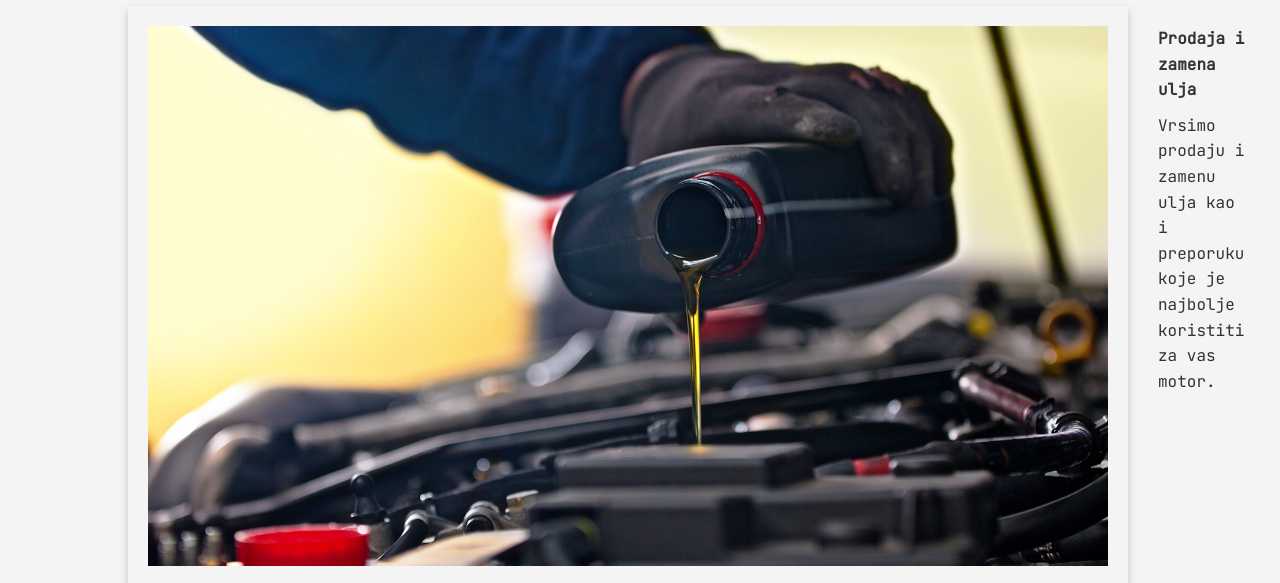
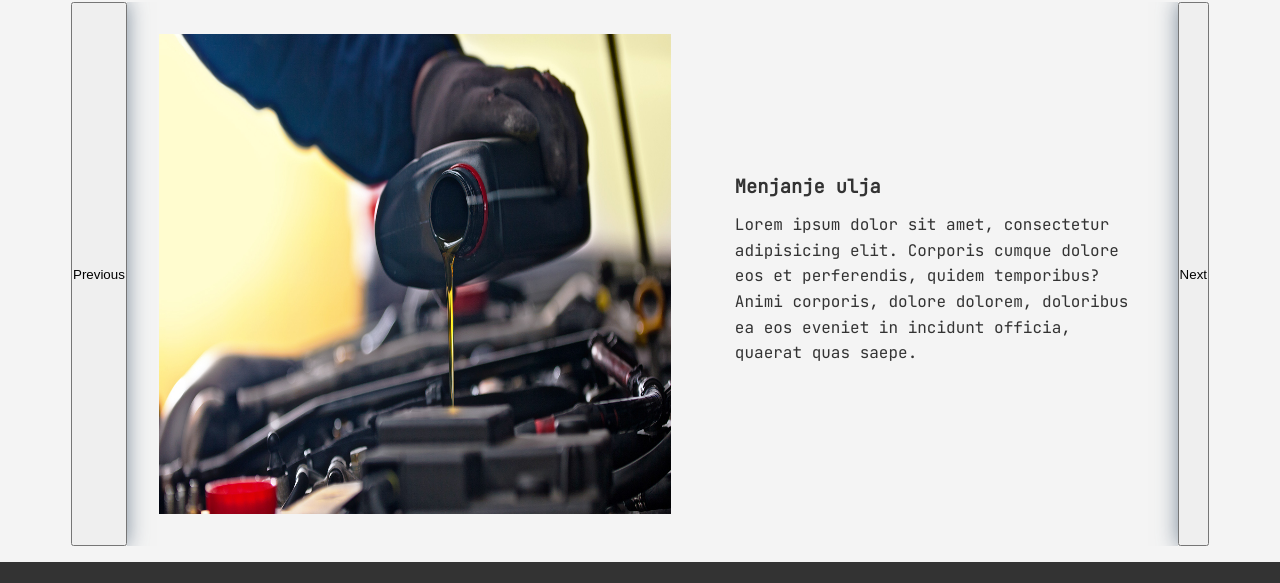
Before and after one commit to Mixilino/EposProjekat, a plain HTML site: page usluge.html in a window 1280 px wide. Shown: the part 114-697 px from the top of the page. Drawn offline with nearby package versions, Linux system fonts and the light colour scheme.

```diff
--- a/css/kontakt.css
+++ b/css/kontakt.css
@@ -9,7 +9,6 @@
 }
 .brand{
     text-align: center;
-
 }
 .wrapper {
     box-shadow: 0 0 20px 0 rgba(72,94,116,0.7);
--- a/css/usluge.css
+++ b/css/usluge.css
@@ -1,34 +1,40 @@
-.carousel{
-    width: 90vw;
-    height: 90vh;
-    padding-top: 20px;
+.container {
+    max-width: 1170px;
     margin-left: auto;
-}
-.carousel img{
-    margin-left: auto;
-    width: 400px;
-    height: auto;
-}
-.card {
-    /* Add shadows to create the "card" effect */
-    padding: 20px;
+    margin-right: auto;
     display: flex;
-    flex-direction: row;
-    justify-content: space-around;
-    width: 1000px;
-    box-shadow: 0 4px 8px 0 rgba(0,0,0,0.2);
-    transition: 0.3s;
-}
-.card img{
-    flex-grow: 2;
-    width: 40vw;
-    height: auto;
+    padding: 1em 1em ;
 }
 
-.card:hover {
-    box-shadow: 0 8px 16px 0 rgba(0,0,0,0.2);
+.wrapper2 {
+    box-shadow: 0 0 20px 0 rgba(72, 94, 116, 0.7);
+    display: grid;
+    flex-direction: column-reverse;
+    justify-content: space-between;
+    align-items: center;
+
 }
-.card .container{
-    padding-left: 50px;
-    display: inline-block;
+.wrapper2 img{
+    width: 65vw;
+    height: 60vh;
 }
+.wrapper2 > * {
+    padding: 1em;
+}
+.wrapper2 {
+
+}
+
+@media (min-width: 800px) {
+    .wrapper2{
+        display: grid;
+        grid-template-columns: 1fr 1fr;
+    }
+    .wrapper2 >*{
+        padding: 2em;
+    }
+    .wrapper2 img {
+        width: 40vw;
+    }
+
+}
--- /dev/null
+++ b/css/vendors/slick.css
@@ -0,0 +1,119 @@
+/* Slider */
+.slick-slider
+{
+    position: relative;
+
+    display: block;
+    box-sizing: border-box;
+
+    -webkit-user-select: none;
+       -moz-user-select: none;
+        -ms-user-select: none;
+            user-select: none;
+
+    -webkit-touch-callout: none;
+    -khtml-user-select: none;
+    -ms-touch-action: pan-y;
+        touch-action: pan-y;
+    -webkit-tap-highlight-color: transparent;
+}
+
+.slick-list
+{
+    position: relative;
+
+    display: block;
+    overflow: hidden;
+
+    margin: 0;
+    padding: 0;
+}
+.slick-list:focus
+{
+    outline: none;
+}
+.slick-list.dragging
+{
+    cursor: pointer;
+    cursor: hand;
+}
+
+.slick-slider .slick-track,
+.slick-slider .slick-list
+{
+    -webkit-transform: translate3d(0, 0, 0);
+       -moz-transform: translate3d(0, 0, 0);
+        -ms-transform: translate3d(0, 0, 0);
+         -o-transform: translate3d(0, 0, 0);
+            transform: translate3d(0, 0, 0);
+}
+
+.slick-track
+{
+    position: relative;
+    top: 0;
+    left: 0;
+
+    display: block;
+    margin-left: auto;
+    margin-right: auto;
+}
+.slick-track:before,
+.slick-track:after
+{
+    display: table;
+
+    content: '';
+}
+.slick-track:after
+{
+    clear: both;
+}
+.slick-loading .slick-track
+{
+    visibility: hidden;
+}
+
+.slick-slide
+{
+    display: none;
+    float: left;
+
+    height: 100%;
+    min-height: 1px;
+}
+[dir='rtl'] .slick-slide
+{
+    float: right;
+}
+.slick-slide img
+{
+    display: block;
+}
+.slick-slide.slick-loading img
+{
+    display: none;
+}
+.slick-slide.dragging img
+{
+    pointer-events: none;
+}
+.slick-initialized .slick-slide
+{
+    display: grid;
+}
+.slick-loading .slick-slide
+{
+    visibility: hidden;
+}
+.slick-vertical .slick-slide
+{
+    display: block;
+
+    height: auto;
+
+    border: 1px solid transparent;
+}
+.slick-arrow.slick-hidden {
+    display: none;
+}
--- a/js/usluge.js
+++ b/js/usluge.js
@@ -0,0 +1,4 @@
+$('.container').slick({
+
+});
+console.log("caosaod")
--- a/usluge.html
+++ b/usluge.html
@@ -1,9 +1,8 @@
-<!doctype html>
-<html class="no-js" lang="">
-
+<!DOCTYPE html>
+<html lang="en">
 <head>
-    <meta charset="utf-8">
-    <title>Usluge</title>
+    <meta charset="UTF-8">
+    <title>Kontakt</title>
     <meta name="description" content="">
     <meta name="viewport" content="width=device-width, initial-scale=1">
     <link
@@ -12,20 +11,13 @@
             integrity="sha256-h20CPZ0QyXlBuAw7A+KluUYx/3pK+c7lYEpqLTlxjYQ="
             crossorigin="anonymous"
     />
-    <link rel="stylesheet" href="https://cdnjs.cloudflare.com/ajax/libs/slick-carousel/1.9.0/slick-theme.min.css"
-          integrity="sha512-17EgCFERpgZKcm0j0fEq1YCJuyAWdz9KUtv1EjVuaOz8pDnh/0nZxmU6BBXwaaxqoi9PQXnRWqlcDB027hgv9A=="
-          crossorigin="anonymous"/>
-    <link rel="stylesheet" href="https://cdnjs.cloudflare.com/ajax/libs/slick-carousel/1.9.0/slick.min.css"
-          integrity="sha512-yHknP1/AwR+yx26cB1y0cjvQUMvEa2PFzt1c9LlS4pRQ5NOTZFWbhBig+X9G9eYW/8m0/4OXNx8pxJ6z57x0dw=="
-          crossorigin="anonymous"/>
-
+    <link rel="stylesheet" href="css/vendors/slick.css">
     <link rel="stylesheet" href="css/pomocne.css">
     <link rel="stylesheet" href="css/styles.css">
     <link rel="stylesheet" href="css/navbar.css">
     <link rel="stylesheet" href="css/footer.css">
     <link rel="stylesheet" href="css/usluge.css">
 </head>
-
 <body>
     <div class="usluge bg-light">
         <div class="navbar">
@@ -43,15 +35,31 @@
             </nav>
         </div>
 
-        <div class="carousel">
-            <div class="slider">
-                <div>
-                    <div class="card">
-                        <img src="img/oil-change.jpg" alt="ulje" style="width:100%">
-                        <div class="container">
-                            <h4><b>Prodaja i zamena ulja</b></h4>
-                            <p>Vrsimo prodaju i zamenu ulja kao i preporuku koje je najbolje koristiti za vas motor.</p>
-                        </div>
+        <div class="container">
+            <div class="wrapper">
+                <div class="wrapper2">
+                    <div class="">
+                        <img src="img/oil-change.jpg" alt="menjanje ulja" width="400px">
+                    </div>
+                    <div class="">
+                        <h3>Menjanje ulja</h3>
+                        <p>Lorem ipsum dolor sit amet, consectetur adipisicing elit. Corporis cumque dolore eos et
+                            perferendis, quidem temporibus? Animi corporis, dolore dolorem, doloribus ea eos eveniet in
+                            incidunt officia, quaerat quas saepe.</p>
+                    </div>
+                </div>
+            </div>
+            <div class="wrapper">
+                <div class="wrapper2">
+
+                    <div class="">
+                        <img src="img/Technician-changing-tires.jpg" alt="menjanje ulja">
+                    </div>
+                    <div class="">
+                        <h3>Menjanje guma</h3>
+                        <p>Lorem ipsum dolor sit amet, consectetur adipisicing elit. Corporis cumque dolore eos et
+                            perferendis, quidem temporibus? Animi corporis, dolore dolorem, doloribus ea eos eveniet in
+                            incidunt officia, quaerat quas saepe.</p>
                     </div>
                 </div>
             </div>
@@ -73,13 +81,8 @@
             <p><i class="fas fa-envelope"></i> lazarex23@gmail.com</p>
         </div>
     </footer>
-
-
-    <script src="https://ajax.googleapis.com/ajax/libs/jquery/3.4.1/jquery.min.js" type="text/javascript"></script>
-    <script src="https://cdnjs.cloudflare.com/ajax/libs/slick-carousel/1.9.0/slick.min.js"
-            integrity="sha512-HGOnQO9+SP1V92SrtZfjqxxtLmVzqZpjFFekvzZVWoiASSQgSr4cw9Kqd2+l8Llp4Gm0G8GIFJ4ddwZilcdb8A=="
-            crossorigin="anonymous"></script>
-    <script src="js/plugins.js"></script>
+    <script src="https://ajax.googleapis.com/ajax/libs/jquery/3.5.1/jquery.min.js"></script>
+    <script src="js/vendors/slick.min.js"></script>
+    <script src="js/usluge.js"></script>
 </body>
-
 </html>
```
Also changed, not shown: img/Technician-changing-tires.jpg (added), js/vendors/slick.min.js (added).
